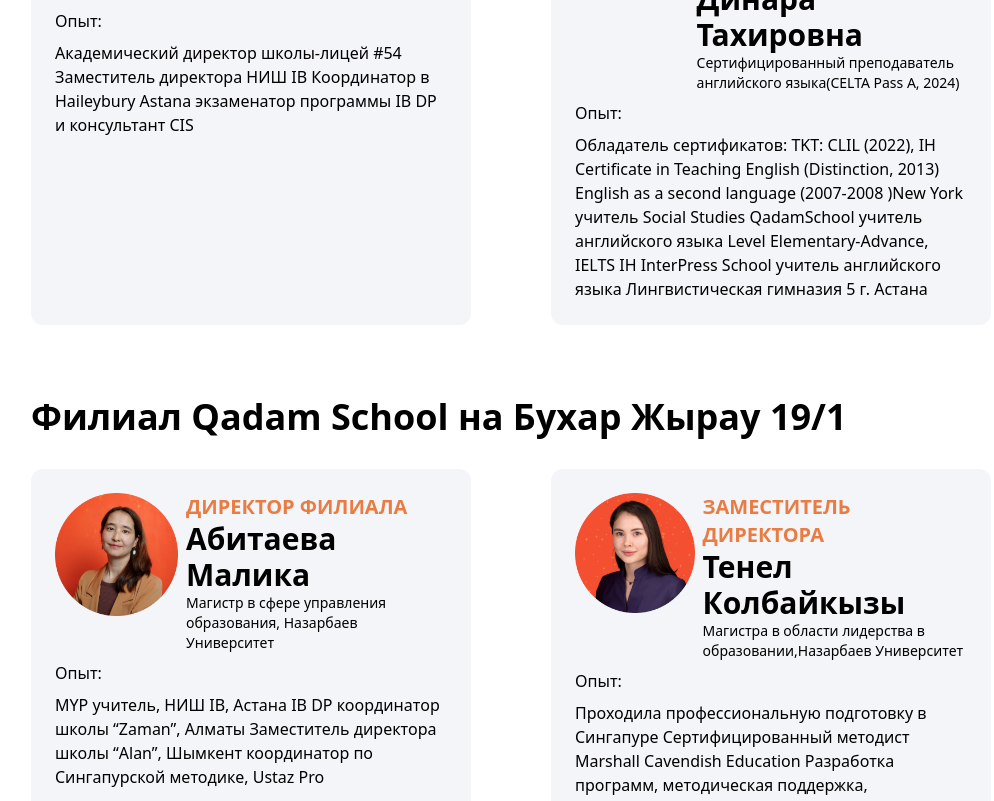
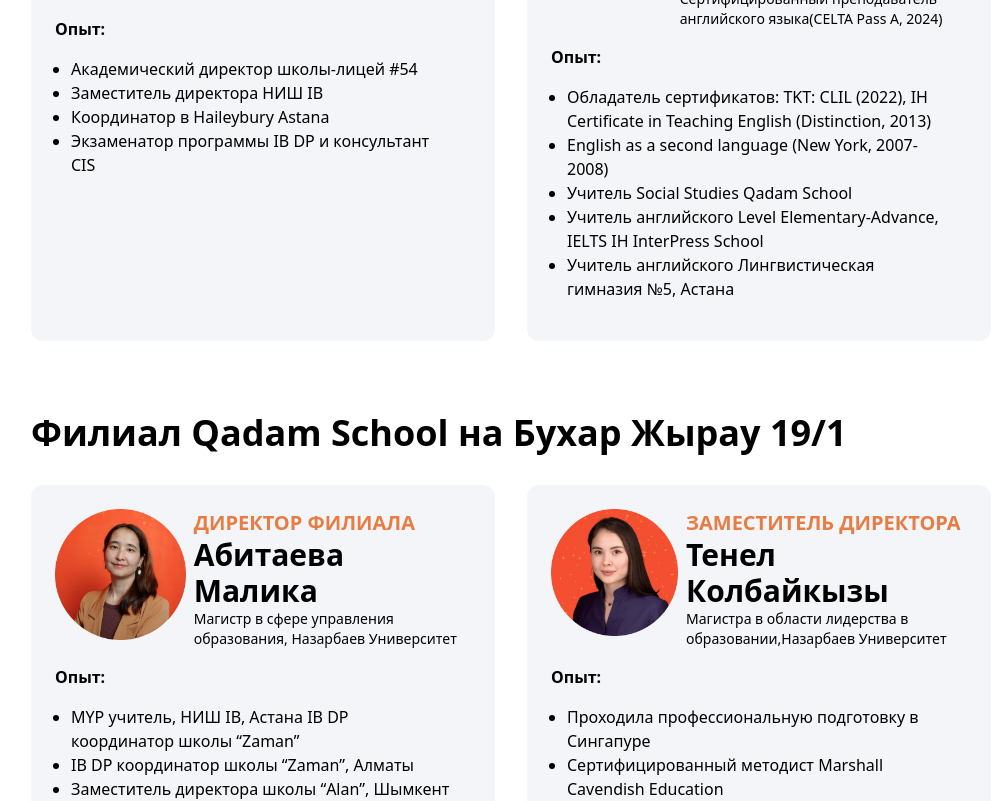
Before and after one commit to dagamaDev/qadam-school, a Vue app: page /team in a window 1280 px wide. Shown: the part 1400-2201 px from the top of the page, without its empty margins (129-1123 px from the left). Built offline with nearby package versions, Linux system fonts and the light colour scheme.

Commit message:
fix(team info translate)

```diff
--- a/src/components/jobCard.vue
+++ b/src/components/jobCard.vue
@@ -16,12 +16,15 @@
                 </div>
             </div>
 
-
-            <div class="flex flex-col gap-2">
-                <p>{{ $t('team.info.experience') }}:</p>
-                <p>
-                    {{ props.description }}
-                </p>
+            <div class="flex flex-col mt-2">
+                <p class="font-bold">{{ $t('team.info.experience') }}:</p>
+                <ul class="list-disc p-4">
+                    <li>{{description1}}</li>
+                    <li>{{description2}}</li>
+                    <li>{{description3}}</li>
+                    <li v-if="description4">{{description4}}</li>
+                    <li v-if="description5">{{description5}}</li>
+                </ul>
             </div>
 
         </div>
@@ -32,6 +35,11 @@ const props = defineProps({
     position: String,
     name: String,
     job: String,
-    description: String,
+    description1: String,
+    description2: String,
+    description3: String,
+    description4: String,
+    description5: String,
+
 });
 </script>
--- a/src/components/schoolHeader.vue
+++ b/src/components/schoolHeader.vue
@@ -115,7 +115,6 @@ watch(selectedLang, (newLang) => {
                         <li class="pl-6">
                             <router-link to="/orda" class="hover:text-orange-500" active-class="text-orange-500">{{ $t('orda.info.title') }}</router-link>
                         </li>
-
                         <li class="font-bold mt-4">
                             <router-link to="/price" class="hover:text-orange-500" active-class="text-orange-500">{{
                                 $t('payment.hero.title') }}</router-link>
@@ -127,7 +126,6 @@ watch(selectedLang, (newLang) => {
                     </ul>
                 </nav>
             </div>
-
             <!-- Bottom Section -->
             <div class="p-6 flex justify-between">
                 <div>
--- a/src/components/teamInfo.vue
+++ b/src/components/teamInfo.vue
@@ -15,34 +15,34 @@
                 <div class="flex flex-col">
                     <p>{{ $t('team.info.experience') }}:</p>
                     <ul class="list-disc p-4">
-                        <li>Руководитель Управления образования г. Астана</li>
-                        <li>Академический директор Astana Garden School</li>
-                        <li>Директор школы-лицей #54</li>
-                        <li>Работа в РФМШ, НИШ и БИЛ</li>
+                        <li>{{ $t('team.info.founder-job-1') }}</li>
+                        <li>{{ $t('team.info.founder-job-2') }}</li>
+                        <li>{{ $t('team.info.founder-job-3') }}</li>
+                        <li>{{ $t('team.info.founder-job-4') }}</li>
                     </ul>
                 </div>
             </div>
             <h1 class="text-4xl font-bold my-8">{{ $t('team.info.filial-2') }}</h1>
 
-            <div class="flex flex-col md:flex-row justify-between gap-20">
+            <div class="flex flex-col md:flex-row justify-between gap-8">
                 <jobCard class="w-full md:w-1/2" :position="t('team.info.director')" :name="'Борлыкбаева Райхан'"
-                    :job="t('team.info.director-title')" :description="t('team.info.director-jobs')">
+                    :job="t('team.info.director-title')" :description1="t('team.info.director-job-1')" :description2="t('team.info.director-job-2')" :description3="t('team.info.director-job-3')"  :description4="t('team.info.director-job-4')">
                     <img class="w-full rounded-xl" src="../assets/team-5.png" alt="">
                 </jobCard>
                 <jobCard class="w-full md:w-1/2" :position="t('team.info.co-study-director')"
                     :name="'Каримова Динара Тахировна'" :job="t('team.info.co-study-director-title')"
-                    :description="t('team.info.co-study-director-jobs')">
+                    :description1="t('team.info.co-study-director-job-1')" :description2="t('team.info.co-study-director-job-2')" :description3="t('team.info.co-study-director-job-3')" :description4="t('team.info.co-study-director-job-4')" :description5="t('team.info.co-study-director-job-5')">
                     <img class="w-full rounded-xl" src="../assets/team-4.png" alt="">
                 </jobCard>
             </div>
             <h1 class="text-4xl font-bold my-8">{{ $t('team.info.filial-1') }}</h1>
-            <div class="flex flex-col md:flex-row justify-between gap-20 mb-10">
+            <div class="flex flex-col md:flex-row justify-between gap-8 mb-10">
                 <jobCard class="w-full md:w-1/2" :position="t('team.info.director')" :name="'Абитаева Малика'"
-                    :job="$t('team.info.founder-title')" :description="t('team.info.director-jobs-2')">
+                    :job="$t('team.info.founder-title')" :description1="t('team.info.director-jobs-1')" :description2="t('team.info.director-jobs-2')" :description3="t('team.info.director-jobs-3')" :description4="t('team.info.director-jobs-4')">
                     <img class="w-full rounded-xl" src="../assets/team-2.png" alt="">
                 </jobCard>
                 <jobCard class="w-full md:w-1/2" :position="t('team.info.co-director')" :name="'Тенел Колбайкызы'"
-                    :job="t('team.info.co-director-title')" :description="t('team.info.co-director-jobs')">
+                    :job="t('team.info.co-director-title')" :description1="t('team.info.co-director-job')" :description2="t('team.info.co-director-job-1')" :description3="t('team.info.co-director-job-2')">
                     <img class="w-full rounded-xl" src="../assets/team-3.png" alt="">
                 </jobCard>
             </div>
--- a/src/locales/ru.json
+++ b/src/locales/ru.json
@@ -142,15 +142,31 @@
             "filial-1": "Филиал Qadam School на Бухар Жырау 19/1",
             "filial-2": "Филиал Qadam School на Алимбаева, 21",
             "director": "Директор филиала",
+            "founder-job-1": "Руководитель Управления образования г. Астана",
+            "founder-job-2": "Академический директор Astana Garden School",
+            "founder-job-3": "Директор школы-лицей #54",
+            "founder-job-4": "Работа в РФМШ, НИШ и БИЛ",
             "co-study-director": "Заместитель директора по учебной части",
             "co-director": "Заместитель директора",
             "director-title": "Сертифицированный преподаватель английского языка (CELTA Pass A, 2024)",
-            "director-jobs": "Академический директор школы-лицей #54 Заместитель директора НИШ IB Координатор в Haileybury Astana экзаменатор программы IB DP и консультант CIS",
+            "director-job-1": "Академический директор школы-лицей #54",
+            "director-job-2": "Заместитель директора НИШ IB",
+            "director-job-3": "Координатор в Haileybury Astana",
+            "director-job-4": "Экзаменатор программы IB DP и консультант CIS",
             "co-study-director-title": "Сертифицированный преподаватель английского языка(CELTA Pass A, 2024)",
-            "co-study-director-jobs": "Обладатель сертификатов: TKT: CLIL (2022), IH Certificate in Teaching English (Distinction, 2013) English as a second language  (2007-2008 )New York учитель Social Studies  QadamSchool учитель английского языка Level Elementary-Advance, IELTS IH InterPress School учитель английского языка Лингвистическая гимназия 5 г. Астана",
-            "director-jobs-2": "MYP учитель, НИШ IB, Астана  IB DP координатор школы “Zaman”, Алматы  Заместитель директора школы “Alan”, Шымкент координатор по Сингапурской методике, Ustaz Pro",
+            "co-study-director-job-1": "Обладатель сертификатов: TKT: CLIL (2022), IH Certificate in Teaching English (Distinction, 2013)",
+            "co-study-director-job-2": "English as a second language (New York, 2007-2008)",
+            "co-study-director-job-3": "Учитель Social Studies Qadam School",
+            "co-study-director-job-4": "Учитель английского Level Elementary-Advance, IELTS IH InterPress School",
+            "co-study-director-job-5": "Учитель английского Лингвистическая гимназия №5, Астана",
+            "director-jobs-1": "MYP учитель, НИШ IB, Астана  IB DP координатор школы “Zaman”",
+            "director-jobs-2": "IB DP координатор школы “Zaman”, Алматы",
+            "director-jobs-3": "Заместитель директора школы “Alan”, Шымкент",
+            "director-jobs-4": "Координатор по Сингапурской методике, Ustaz Pro",
             "co-director-title": "Магистра в области лидерства в образовании,Назарбаев Университет",
-            "co-director-jobs": "Проходила профессиональную подготовку в Сингапуре Сертифицированный методист Marshall Cavendish Education Разработка программ, методическая поддержка, международные стандарты"
+            "co-director-job": "Проходила профессиональную подготовку в Сингапуре",
+            "co-director-job-1": "Сертифицированный методист Marshall Cavendish Education",
+            "co-director-job-2": "Разработка программ, методическая поддержка, международные стандарты"
         }
     },
     "academic": {
```
Also changed, not shown: src/locales/kz.json (+26 -10 lines).
